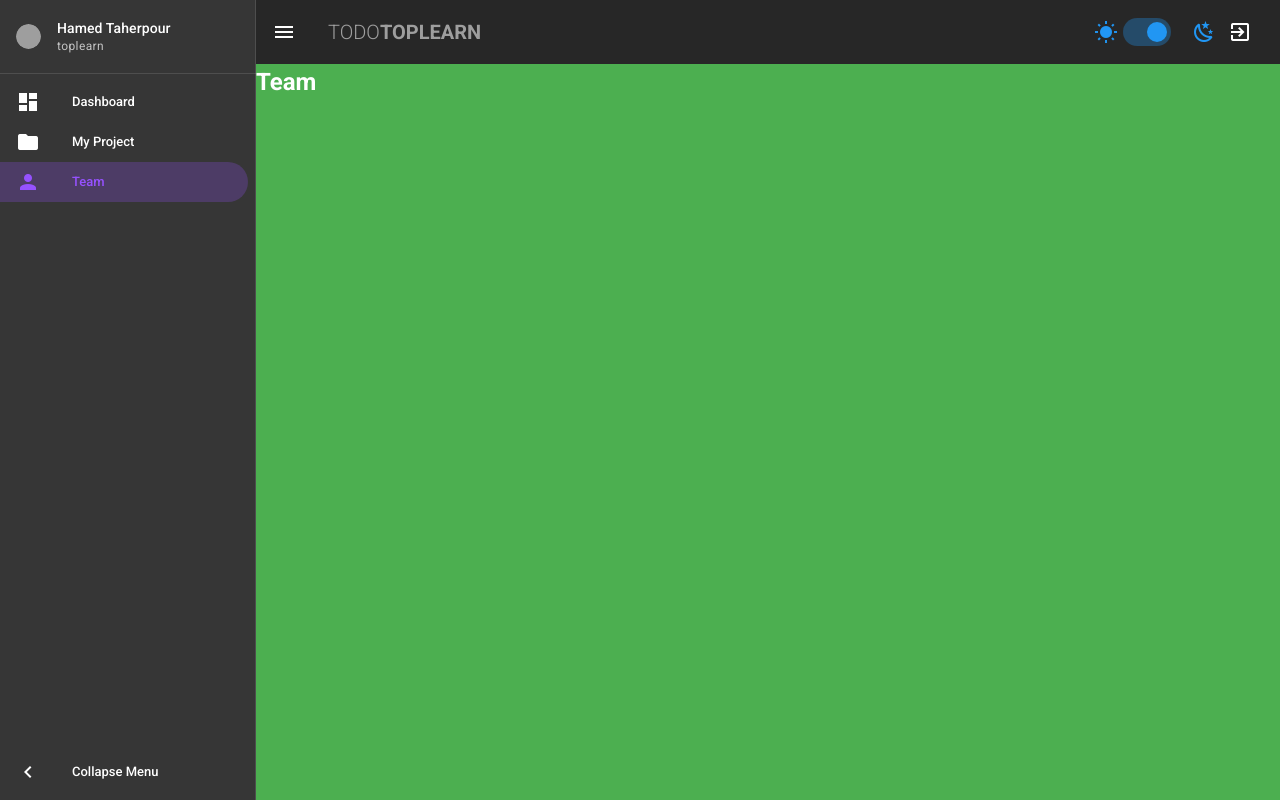
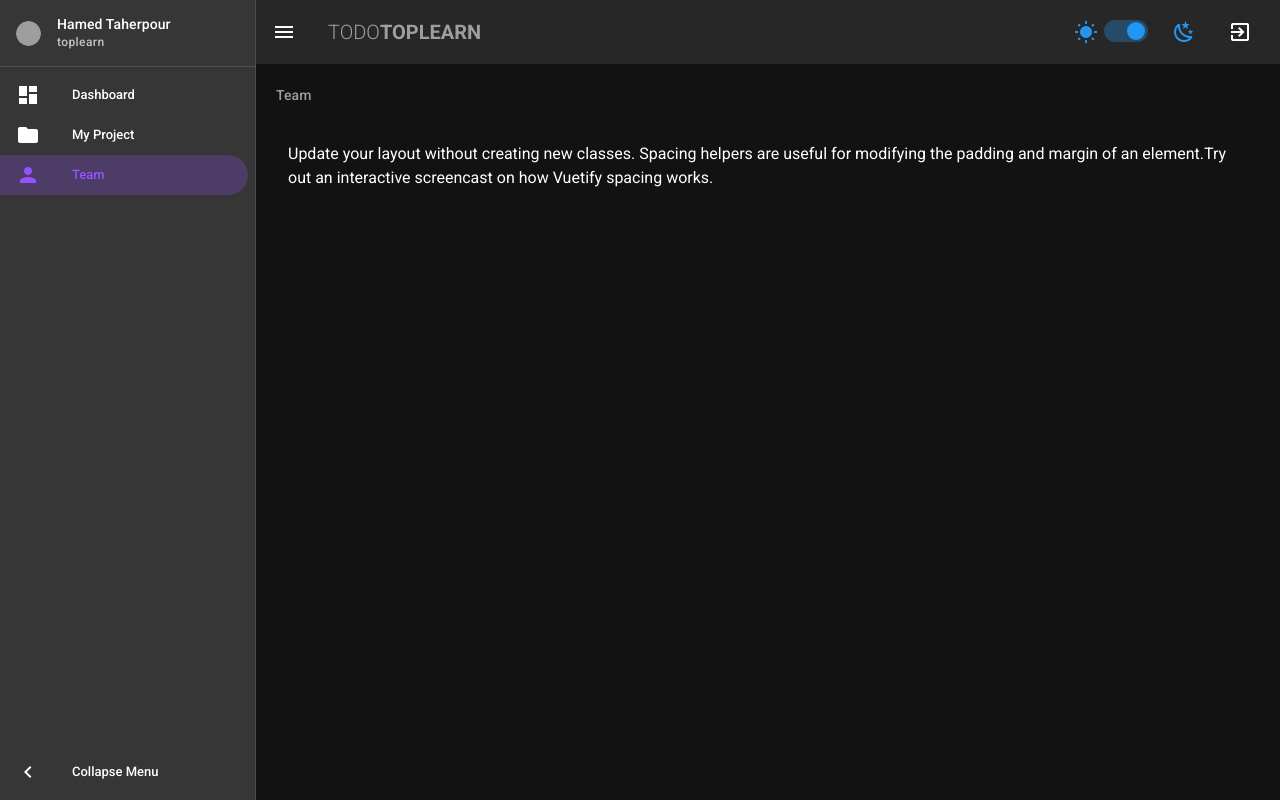
Before and after one commit to HamedTaherpour/vuetifyjs-todo, a Vue app: page /team in a window 1280 px wide. Built offline with nearby package versions, Linux system fonts and the light colour scheme; grey boxes are pictures that could not be loaded.

Commit message:
lesson-12

```diff
--- a/src/components/Navbar.vue
+++ b/src/components/Navbar.vue
@@ -13,7 +13,9 @@
         <v-switch
             v-model="$vuetify.theme.dark"
             inset
+            dense
             color="blue"
+            class="mr-5"
             append-icon="mdi-weather-night"
             prepend-icon="mdi-white-balance-sunny"
             hide-details
@@ -32,7 +34,7 @@
 
       <div class="d-flex flex-column fill-height justify-space-between">
         <div>
-          <v-list>
+          <v-list dense>
             <v-list-item>
               <v-list-item-avatar size="25">
                 <v-img
--- a/src/views/Dashboard.vue
+++ b/src/views/Dashboard.vue
@@ -1,6 +1,9 @@
 <template>
-  <div class="red fill-height">
-    <h2>Dashboard</h2>
+  <div class="fill-height pa-5">
+    <h2 class="subtitle-2 grey--text">Dashboard</h2>
+    <v-container class="my-6">
+      Update your layout without creating new classes. Spacing helpers are useful for modifying the padding and margin of an element.Try out an interactive screencast on how Vuetify spacing works.
+    </v-container>
   </div>
 </template>
 
--- a/src/views/Project.vue
+++ b/src/views/Project.vue
@@ -1,6 +1,9 @@
 <template>
-  <div class="blue fill-height">
-    <h2>Project</h2>
+  <div class="fill-height pa-5">
+    <h2 class="subtitle-2 grey--text">Project</h2>
+    <v-container class="my-6">
+      Update your layout without creating new classes. Spacing helpers are useful for modifying the padding and margin of an element.Try out an interactive screencast on how Vuetify spacing works.
+    </v-container>
   </div>
 </template>
 
--- a/src/views/Team.vue
+++ b/src/views/Team.vue
@@ -1,6 +1,9 @@
 <template>
-  <div class="green fill-height">
-    <h2>Team</h2>
+  <div class="fill-height pa-5">
+    <h2 class="subtitle-2 grey--text">Team</h2>
+    <v-container class="my-6">
+      Update your layout without creating new classes. Spacing helpers are useful for modifying the padding and margin of an element.Try out an interactive screencast on how Vuetify spacing works.
+    </v-container>
   </div>
 </template>
 
```
